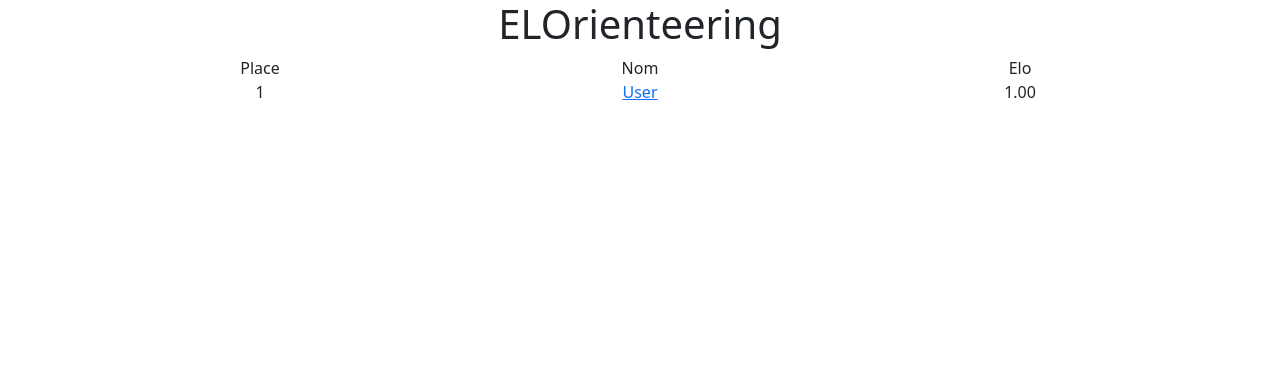
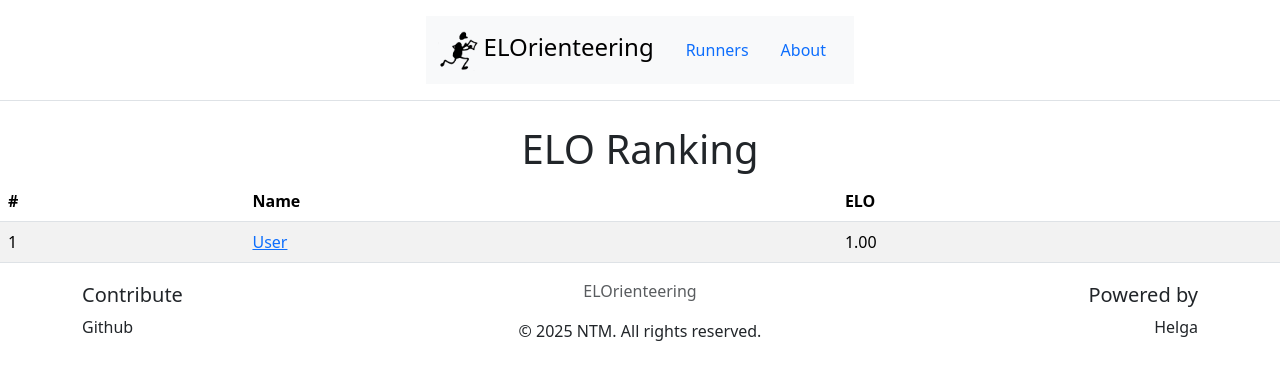
Before and after one commit to TGLuis/elorienteering, a Django app: page /elo/ in a window 1280 px wide. Shown: the top 380 px of the page. Run offline with Django 5.2, Linux system fonts and the light colour scheme; tables that the repository leaves empty hold one stand-in row (values such as "Sample post").

Commit message:
feat: first working version of the app, still much to do

```diff
--- a/elo/models.py
+++ b/elo/models.py
@@ -1,17 +1,21 @@
+import datetime
+
 from django.db import models
 
 # Create your models here.
 class Runner(models.Model):
     fullname = models.CharField()
-    helga_id = models.IntegerField(null=True)
+    helga_id = models.IntegerField(null=True, db_index=True)
     elo = models.DecimalField(default=1500.0, max_digits=7, decimal_places=2)
+    active = models.BooleanField(default=True, db_index=True)
 
     def __str__(self):
-        return f"Name={self.fullname}\telo={self.elo}"
+        return f"Name={self.fullname}\telo={self.elo}\thelga_id={self.helga_id}"
 
 class Course(models.Model):
     name = models.CharField()
-    date = models.DateTimeField()
+    date = models.DateTimeField(db_index=True)
+    helga_id = models.IntegerField(default=0)
     location = models.CharField()
     status = models.IntegerField(null=True)
 
@@ -28,10 +32,11 @@
         return f"{self.name} - {self.distance}m - {self.climb}m"
 
 class Result(models.Model):
+    date = models.DateTimeField(db_index=True)
     ranking = models.ForeignKey(Ranking, on_delete=models.CASCADE)
     runner = models.ForeignKey(Runner, on_delete=models.CASCADE)
     place = models.IntegerField()
-    time = models.TimeField()
+    time = models.TimeField(null=True)
     status = models.CharField()
     new_elo = models.DecimalField(default=1500.0, max_digits=7, decimal_places=2)
 
--- a/elo/templates/elo/index.html
+++ b/elo/templates/elo/index.html
@@ -7,37 +7,26 @@
     <link href="https://cdn.jsdelivr.net/npm/bootstrap@5.3.8/dist/css/bootstrap.min.css" rel="stylesheet" integrity="sha384-sRIl4kxILFvY47J16cr9ZwB07vP4J8+LH7qKQnuqkuIAvNWLzeN8tE5YBujZqJLB" crossorigin="anonymous">
   </head>
   <body>
-  <h1 class="text-center">ELOrienteering</h1>
-    {% if runners %}
-    <div class="container text-center">
-      <div class="row">
-        <div class="col">
-          Place
-        </div>
-        <div class="col">
-          Nom
-        </div>
-        <div class="col">
-          Elo
-        </div>
-      </div>
-    {% for runner in runners %}
-      <div class="row">
-        <div class="col">
-          {{ runner.place }}
-        </div>
-        <div class="col">
-          <a href="/elo/{{ runner.id }}/">{{ runner.name }}</a>
-        </div>
-        <div class="col">
-            {{ runner.elo }}
-        </div>
-      </div>
-    {% endfor %}
-    </div>
-    {% else %}
-        <p>No runners are available.</p>
-    {% endif %}
+  {% include "header_classic.html" %}
+  <h1 class="text-center">ELO Ranking</h1>
+  <table class="table table-striped">
+      <thead>
+      <th scope="col">#</th>
+      <th scope="col">Name</th>
+      <th scope="col">ELO</th>
+      </thead>
+      <tbody>
+        {% for runner in runners %}
+        <tr>
+            <td>{{ runner.place }}</td>
+            <td><a href="/elo/{{ runner.id }}/">{{ runner.name }}</a></td>
+            <td>{{ runner.elo }}</td>
+        </tr>
+        {% endfor %}
+      </tbody>
+  </table>
+
+  {% include "footer.html" %}
     <script src="https://cdn.jsdelivr.net/npm/bootstrap@5.3.8/dist/js/bootstrap.bundle.min.js" integrity="sha384-FKyoEForCGlyvwx9Hj09JcYn3nv7wiPVlz7YYwJrWVcXK/BmnVDxM+D2scQbITxI" crossorigin="anonymous"></script>
   </body>
 </html>
--- a/elo/templates/footer.html
+++ b/elo/templates/footer.html
@@ -1,24 +1,22 @@
-<footer class="mt-auto fixed-bottom">
+<footer class="mt-auto">
     <div class="container">
         <div class="row align-items-center">
             <div class="col mb-2">
-                <p class="text-body-secondary"">Elorienteering</p>
+                <h5>Contribute</h5>
+                <ul class="list-inline social-icons"><!-- TODO add link and icon to github -->
+                    <li class="list-inline-item">Github</li>
+                </ul>
             </div>
-            <div class="col mb-2">
-                <a class="link-body-emphasis" href="#">mail@luis.tg</a>
+            <div class="col mb-2 text-center">
+                <p class="text-body-secondary">ELOrienteering</p>
+                <p>&copy; 2025 NTM. All rights reserved.</p>
             </div>
-            <div class="col mb-2">
-                <h5>Follow us</h5>
-                <ul class="list-inline social-icons">
-                    <li class="list-inline-item">Nowhere lol</li>
+            <div class="col mb-2 text-end">
+                <h5>Powered by</h5>
+                <ul class="list-inline social-icons"><!-- TODO add link and icon to helga -->
+                    <li class="list-inline-item">Helga</li>
                 </ul>
             </div>
         </div>
     </div>
-    <hr class="mb-4">
-    <div class="row">
-        <div class="col-md-12 text-center">
-            <p>&copy; 2025 NTM. All rights reserved.</p>
-        </div>
-    </div>
 </footer>
--- a/elo/templates/header_classic.html
+++ b/elo/templates/header_classic.html
@@ -1,8 +1,9 @@
 <header class="d-flex flex-wrap justify-content-center py-3 mb-4 border-bottom">
     <nav class="navbar navbar-expand-lg navbar-light bg-light">
         <div class="container">
-            <a href="#" class="navbar-brand">
-                <img src="static/lost_coureur.png" height="40px"/>
+            <a href="/elo" class="navbar-brand">
+                {% load static %}
+                <img src="{% static 'lost_coureur.png' %}" height="40px" alt="Coureur lost"/>
                 <span class="fs-4">ELOrienteering</span>
             </a>
             <button class="navbar-toggler" type="button" data-bs-toggle="collapse" data-bs-target="#myNavbar1" aria-controls="myNavbar1" aria-expanded="false" aria-label="Toggle navigation">
--- a/elo/urls.py
+++ b/elo/urls.py
@@ -5,5 +5,5 @@
 urlpatterns = [
     path("", views.index, name="index"),
     path("<int:runner_id>/", views.detail, name="runner"),
-    path("api/<int:runner_id>/", views.runner_data, name="runner_data")
+    path("api/runner/<int:runner_id>/", views.runner_data, name="runner_data")
 ]
--- a/elo/views.py
+++ b/elo/views.py
@@ -1,11 +1,12 @@
 from django.http import HttpResponse, JsonResponse
 from django.shortcuts import get_object_or_404
 from django.template import loader
+import json
 
 from .models import Runner, Result
 
 def index(request):
-    runners = Runner.objects.order_by("-elo")
+    runners = Runner.objects.filter(active=True).order_by("-elo")
     template = loader.get_template("elo/index.html")
     the_runners = [{"elo": runner.elo, "place": x+1, "name": runner.fullname, "id": runner.pk} for x,runner in enumerate(runners)]
     context = {"runners" : the_runners}
@@ -14,13 +15,17 @@
 def detail(request, runner_id):
     runner = get_object_or_404(Runner, pk=runner_id)
     template = loader.get_template("elo/runner.html")
-    context = {"runner": runner}
+    results = Result.objects.filter(runner=runner).order_by("-ranking__course__date")
+    context = {"runner": runner, "results": results}
     return HttpResponse(template.render(context, request))
 
 def page404():
     return HttpResponse("404 Not found !")
 
 def runner_data(request, runner_id):
-    results = Result.objects.filter(runner__pk__equals=runner_id)
-    data = [{"date": result.ranking.course.date, "event": result.ranking.course.name, "rank": result.ranking.name, "status": result.status, "place": result.place, "elo": result.new_elo} for result in results]
-    return JsonResponse(data, safe=False)
+    results = Result.objects.filter(runner__pk=runner_id).order_by("date")
+    #data = [{"date": result.ranking.course.date, "event": result.ranking.course.name, "rank": result.ranking.name, "status": result.status, "place": result.place, "elo": result.new_elo} for result in results]
+    return JsonResponse({
+        'labels': [result.ranking.course.date.strftime("%Y-%m-%d") for result in results],
+        'elo': [float(result.new_elo) for result in results]
+    })
--- /dev/null
+++ b/requirements.txt
@@ -0,0 +1 @@
+Django
```
Also changed, not shown: elo/templates/404.html (+4 -21 lines), elo/templates/elo/runner.html (+43 -69 lines), elorienteering/settings.py (+16 -0 lines), README.md (added), elo/migrations/0001_initial.py, elo/static/lost_balise.png (renamed from elo/templates/static/lost_balise.png), elo/static/lost_coureur.png (renamed from elo/templates/static/lost_coureur.png), elo/static/lost_homme.png (renamed from elo/templates/static/lost_homme.png), 1 other file.
